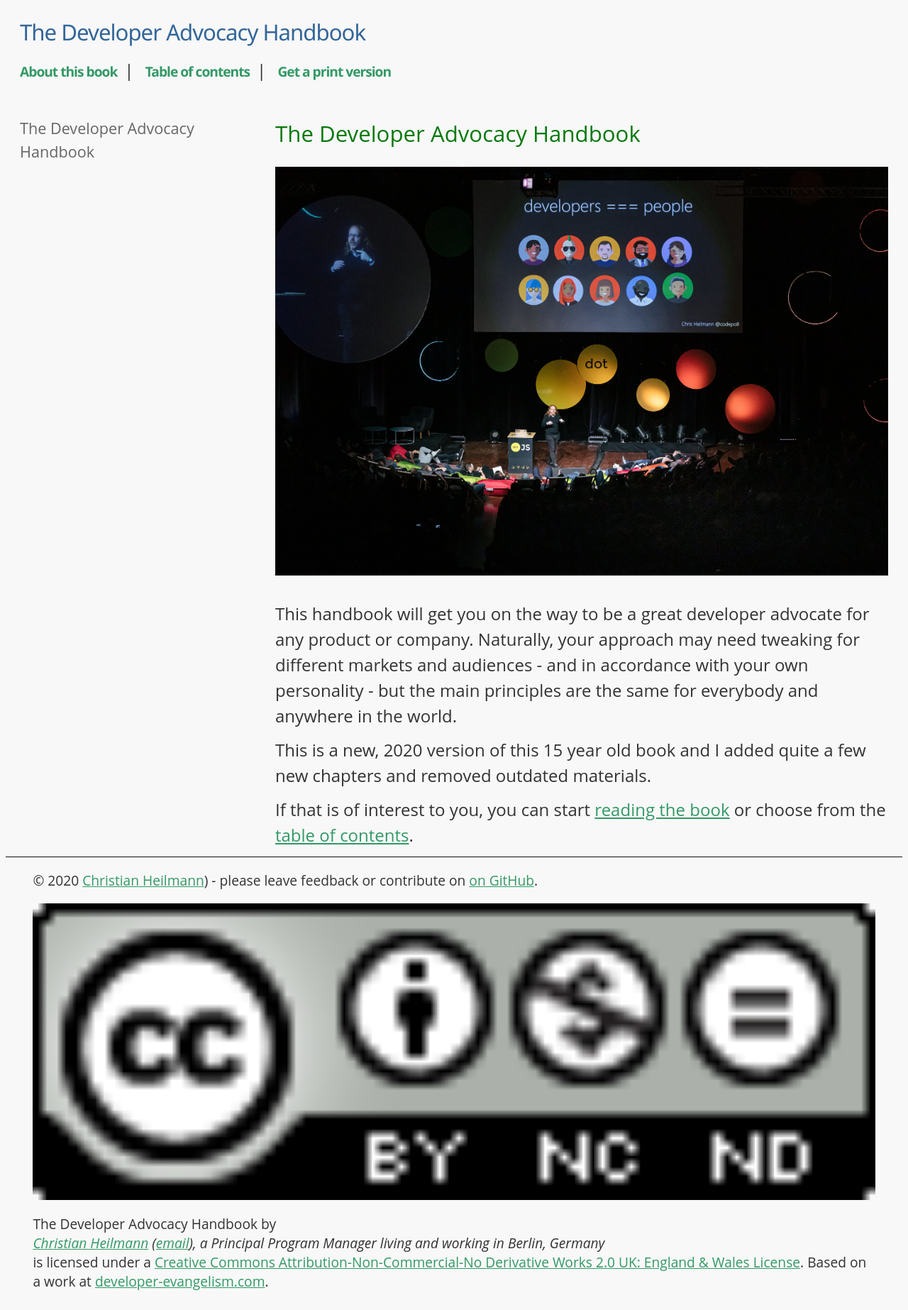
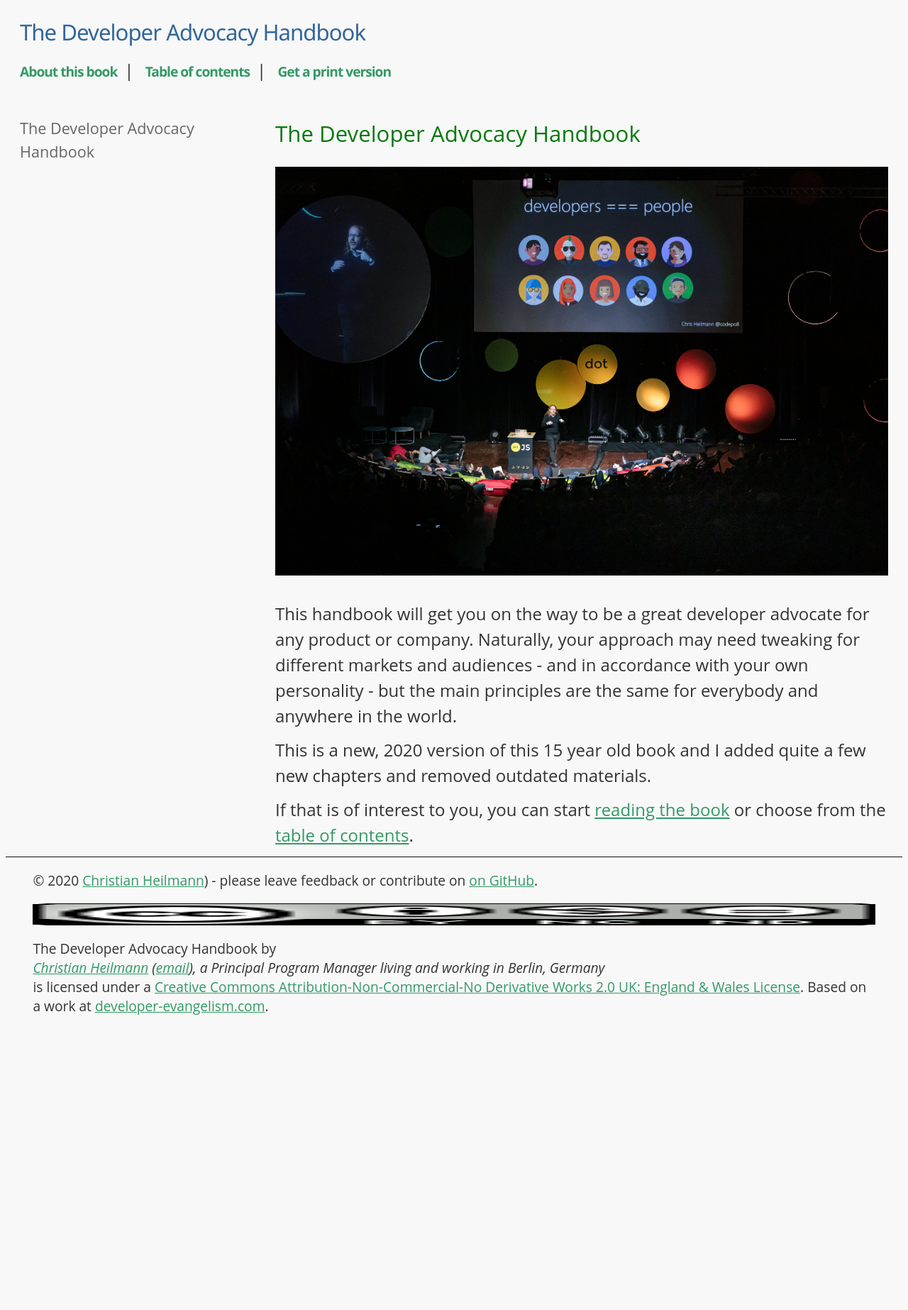
Before and after one commit to codepo8/developer-advocacy-handbook, a Jekyll site: the page built from README.md, in a window 1280 px wide. Shown: the whole page at 71% size. Built offline with Jekyll 4.4.1, drawn with Linux system fonts in a browser that asks for light colours; our own code applies the rules of GitHub Pages for plain Markdown files; after the commit the page ends 1459 px from its top, so only the background shows below that.

Commit message:
Update footer.html

```diff
--- a/_includes/footer.html
+++ b/_includes/footer.html
@@ -1,6 +1,6 @@
 &copy; 2020 <a href="https://christianheilmann.com">Christian Heilmann</a>) - please leave feedback or contribute on <a href="">on GitHub</a>.
 
 <div>
-  <a rel="license" href="http://creativecommons.org/licenses/by-nc-nd/2.0/uk/"><img alt="Creative Commons License" style="border-width:0" src="images/cc.png" /></a><span xmlns:dc="http://purl.org/dc/elements/1.1/" href="http://purl.org/dc/dcmitype/Text" property="dc:title" rel="dc:type">The Developer Advocacy Handbook</span> by <address class="vcard">
+  <a rel="license" href="http://creativecommons.org/licenses/by-nc-nd/2.0/uk/"><img alt="Creative Commons License" width="88" height="31" style="border-width:0" src="images/cc.png" /></a><span xmlns:dc="http://purl.org/dc/elements/1.1/" href="http://purl.org/dc/dcmitype/Text" property="dc:title" rel="dc:type">The Developer Advocacy Handbook</span> by <address class="vcard">
   <a class="fn" xmlns:cc="http://creativecommons.org/ns#" href="http://icant.co.uk" property="cc:attributionName" rel="cc:attributionURL">Christian Heilmann</a> (<a href="mailto:chris@christianheilmann.com" class="email">email</a>), a <span class="title">Principal Program Manager</span> living and working in <span class="adr"><span class="locality">Berlin</span>, <span class="country-name">Germany</span></span></address> is licensed under a <a rel="license" href="http://creativecommons.org/licenses/by-nc-nd/2.0/uk/">Creative Commons Attribution-Non-Commercial-No Derivative Works 2.0 UK: England &amp; Wales License</a>. Based on a work at <a xmlns:dc="http://purl.org/dc/elements/1.1/" href="http://developer-evangelism.com" rel="dc:source">developer-evangelism.com</a>.
 </div>
```
